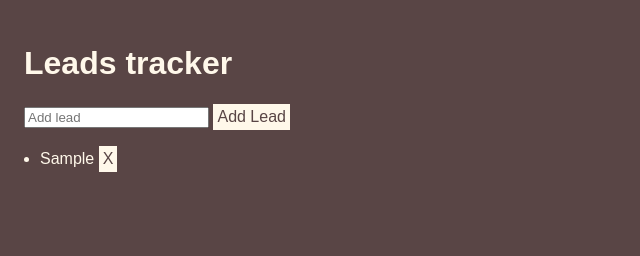
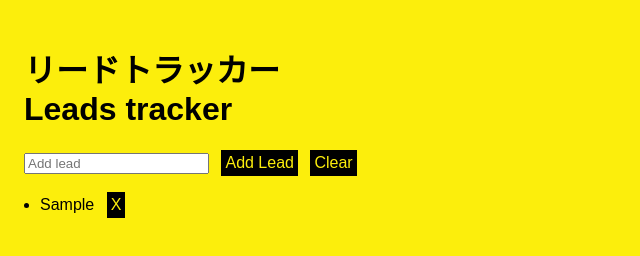
Before and after one commit to LahcenHaouch/leads_tracker, a browser extension: page index.html in a window 1280 px wide. Both pictures are taken after typing "Sample" into the empty fields and a click on the button "Add Lead". Shown: the whole page, without its empty margins (0-640 px from the left). Drawn offline with Linux system fonts and the light colour scheme; a web font is replaced by a local one.

Commit message:
Add cyberpunk colors and clear all button

```diff
--- a/index.html
+++ b/index.html
@@ -12,11 +12,12 @@
 
 <body>
   <header>
-    <h1>Leads tracker</h1>
+    <h1>リードトラッカー<br />Leads tracker</h1>
   </header>
   <main>
     <input type="text" name="" id="add-lead-input" placeholder="Add lead">
     <button id="add-lead-btn">Add Lead</button>
+    <button id="clear-lead-btn">Clear</button>
     <ul id="lead-list">
     </ul>
   </main>
--- a/index.js
+++ b/index.js
@@ -3,16 +3,21 @@ let leads = JSON.parse(localStorage.getItem('leads')) ?? []
 
 const addLeadInput = document.querySelector('#add-lead-input')
 const addLeadBtn = document.querySelector('#add-lead-btn')
+const clearLeadBtn = document.querySelector('#clear-lead-btn')
+
 const leadList = document.querySelector('#lead-list')
 
+function saveInLocalStorage(elements) {
+  localStorage.setItem('leads', JSON.stringify(elements))
+}
+
 function renderList(leads) {
-  console.log({leads})
-
   leadList.innerHTML = leads.map((lead, index) => (`<li>${lead} <button type="button" onclick="deleteLead(${index})">X</button></li>`)).join('')
 }
 
-function saveInLocalStorage(elements) {
-  localStorage.setItem('leads', JSON.stringify(elements))
+function saveAndDisplay(leads) {
+  saveInLocalStorage(leads)
+  renderList(leads)
 }
 
 function deleteLead(leadIndex) {
@@ -25,20 +30,16 @@ function deleteLead(leadIndex) {
     leads = [...leads.slice(0, leadIndex), ...leads.slice(leadIndex + 1)]
   }
 
-  saveInLocalStorage(leads)
-  renderList(leads)
+  saveAndDisplay(leads)
 }
 
 function addLead(input) {
   if (!input.value) return
 
   leads.push(input.value)
-  // Update localStorage on each added lead
-  saveInLocalStorage(leads)
-
   input.value = ''
 
-  renderList(leads)
+  saveAndDisplay(leads)
 }
 
 document.addEventListener('keydown', ({ key }) => {
@@ -51,4 +52,10 @@ addLeadBtn.addEventListener('click', () => {
   addLead(addLeadInput)
 })
 
+clearLeadBtn.addEventListener('click', () => {
+  leads = []
+
+  saveAndDisplay(leads)
+})
+
 renderList(leads)
--- a/style.css
+++ b/style.css
@@ -5,8 +5,8 @@
 }
 
 :root {
-    --primary: #594545;
-    --secondary: #FFF8EA;
+    --primary: #FCEE0C;
+    --secondary: #000;
 }
 
 body {
@@ -27,5 +27,6 @@ button {
     cursor: pointer;
     padding: 4px;
     background-color: var(--secondary);
-    color: var(--primary)
+    color: var(--primary);
+    margin-left: 8px;
 }
```
